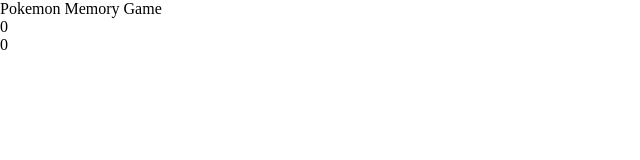
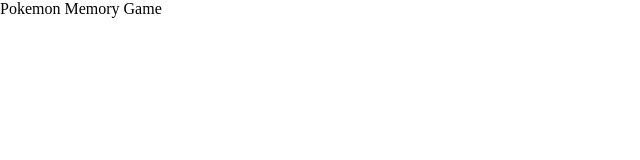
Before and after one commit to dvforest/odin-memory-card, a React (Vite) app: page / in a window 1280 px wide. Shown: the top 160 px of the page, without its empty margins (0-640 px from the left). Built offline with nearby package versions, Linux system fonts and the light colour scheme.

Commit message:
Return different components based on gameState

```diff
--- a/src/App.jsx
+++ b/src/App.jsx
@@ -67,7 +67,7 @@
     Number(localStorage.getItem('bestScore')) || 0,
   );
 
-  // Possible states: loading, isPlaying, hasWon, hasLost
+  // Possible states: isLoading, isPlaying, hasWon, hasLost
   const [gameState, setGameState] = useState('loading');
 
   useEffect(() => {
@@ -76,12 +76,24 @@
 
   return (
     <div>
-      <div className="score-section">
-        <h1>Pokemon Memory Game</h1>
-        <div>{score}</div>
-        <div>{bestScore}</div>
-      </div>
-      <div className="card-section"></div>
+      <header>Pokemon Memory Game</header>
+
+      {gameState === 'isLoading' && (
+        <div className="loading-container">
+          <div className="loading-animation" />
+          <div className="loading-text">Loading...</div>
+        </div>
+      )}
+
+      {gameState === 'isPlaying' && (
+        <main>
+          <div className="score-section">
+            <div>{score}</div>
+            <div>{bestScore}</div>
+          </div>
+          <div className="card-section"></div>
+        </main>
+      )}
     </div>
   );
 }
```
